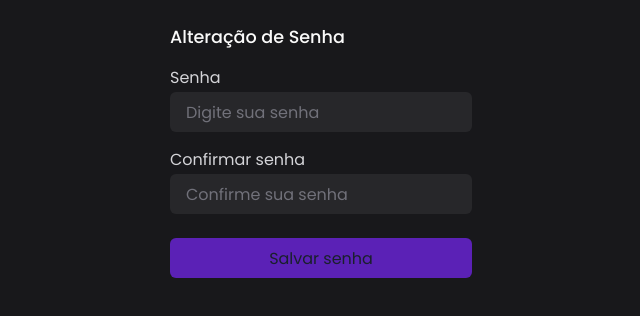
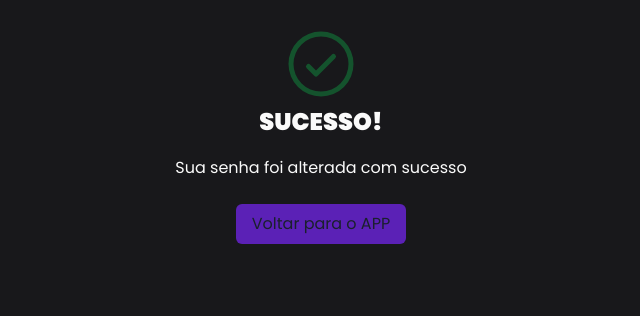
Before and after one commit to jtiagosantos/chatyup-website, a Next.js app: page /recovery-password/success in a window 1280 px wide. Shown: the top 316 px of the page, without its empty margins (319-959 px from the left). Built offline with nearby package versions, Linux system fonts and the light colour scheme.

Commit message:
feat: implement success page

```diff
--- /dev/null
+++ b/src/app/recovery-password/success/page.tsx
@@ -0,0 +1,34 @@
+'use client';
+
+import Image from 'next/image';
+import { ChakraProvider, Flex, Text, Button } from '@chakra-ui/react';
+
+import { theme } from '../../../styles/theme';
+
+import successIcon from '../../../assets/success-icon.svg';
+
+export const RecoveryPasswordSuccessPage = () => {
+  return (
+    <ChakraProvider theme={theme}>
+      <Flex maxW="350px" flexDir="column" align="center" justify="center" mx="auto" p="24px">
+        <Image width={80} height={80} src={successIcon} quality={100} alt="" />
+        <Text fontSize="24px" fontWeight="bold">SUCESSO!</Text>
+        <Text mt="16px" mb="24px">Sua senha foi alterada com sucesso</Text>
+        <Button
+            bgColor="#5B21B6"
+            fontWeight="normal"
+            _hover={{
+              opacity: 0.8,
+            }}
+            _active={{
+              bgColor: '#5B21B6',
+            }}
+          >
+            Voltar para o APP
+          </Button>
+      </Flex>
+    </ChakraProvider>
+  );
+}
+
+export default RecoveryPasswordSuccessPage;
```
Also changed, not shown: src/assets/success-icon.svg (added).
